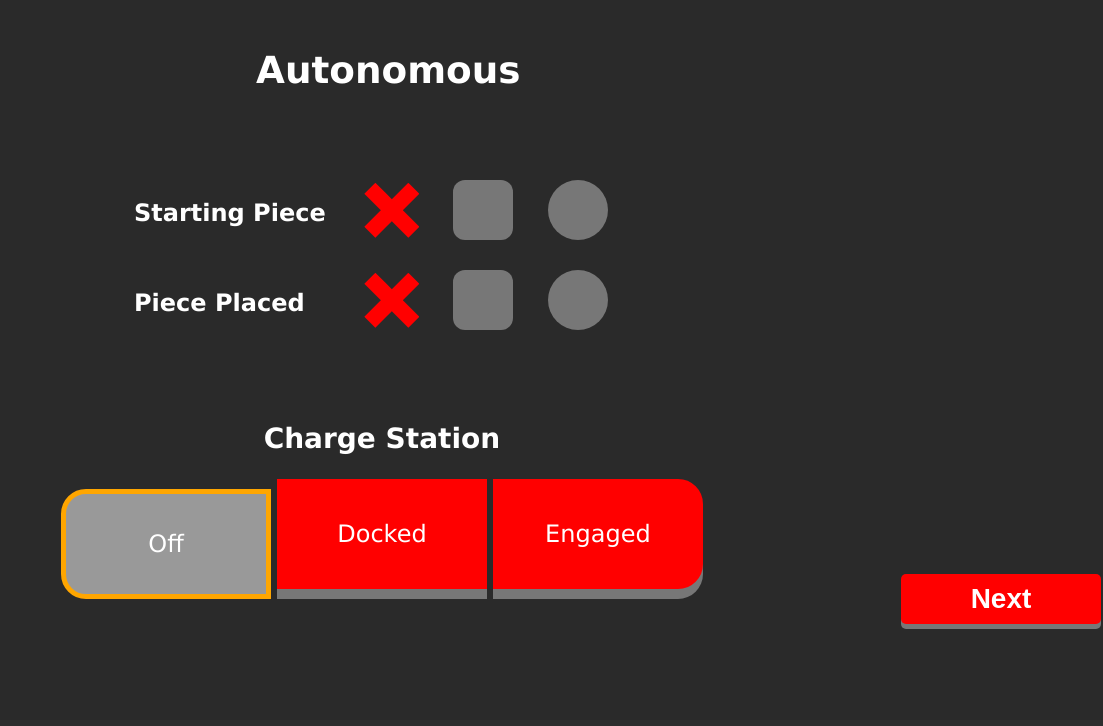
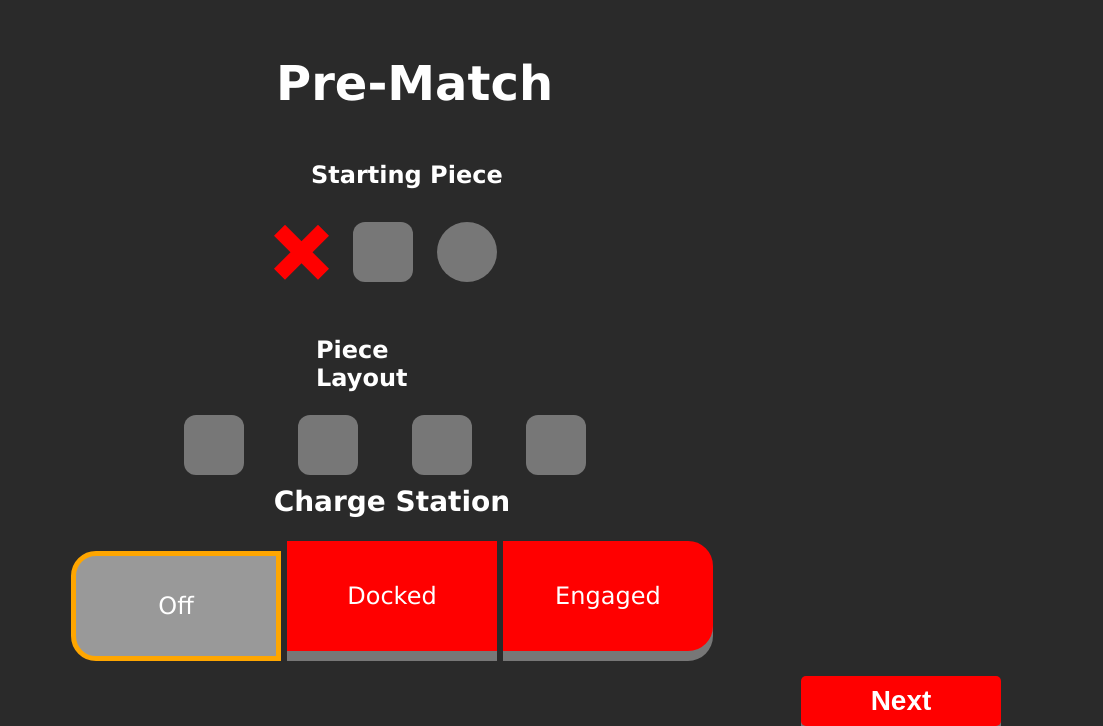
Before and after one commit to cavineers/ScoutingApp2023, a Flask app: template templates/2023/auto.html in a window 1480 px wide. Shown: the part 80-806 px from the top of the page, without its empty margins (377-1480 px from the left). Before the commit the page ends 709 px from the top, so only its background shows below. Run offline with Flask 2, Linux system fonts and the light colour scheme; the template is opened without the code that fills it, so the values that code supplies are empty.

Commit message:
finished prematch
prematch page ois done excluding eht laout butons and backedn

```diff
--- a/static/2023/css/auto.css
+++ b/static/2023/css/auto.css
@@ -1,32 +1,64 @@
+.node-hybrid {
+    height: 60px;
+    width: 60px;
+    background-color: #777;
+    border-radius: 20%;
+    margin-right: 50px;
+    border-style: none;
+    align-items: center;
+}
+
 .auto {
-    margin-left: 500px;
+    margin-left: 300px;
 }
 
 .auto h1{
-    margin-left: 125px;
+    margin-left: 345px;
+    margin-bottom: 50px;
+    font-size: 48px;
 }
 
-.autorad {
-    margin-top: 75px;
-    height: 150px;
-    width: 500px;
+.start {
+    margin-top: 10px;
+    margin-left: 330px;
+    height: 50px;
+    width: 300px;
+}
+
+.start h2 {
     font-size: 24px;
     font-weight: bold;
+    margin-top: 50px;
+    margin-left: 50px;
 }
 
-.autorad label {
+.start label {
     position: relative;
 }
 
-.autorad label input {
+.start label input {
     display: none;
 }
 
-.autorad label span {
+.start label span {
     position: relative;
     text-align: center;
     display: inline-block;
     font-size: 24px;
+}
+
+.layout {
+    margin-top: 10px;
+    margin-left: 250px;
+    height: 50px;
+    width: 300px;
+}
+
+.layout h2 {
+    font-size: 24px;
+    font-weight: bold;
+    margin-top: 125px;
+    margin-left: 135px;
 }
 
 .none {
@@ -39,8 +71,9 @@
     border-radius: 20%;
     align-items: center;
     clip-path: polygon(20% 0%, 0% 20%, 30% 50%, 0% 80%, 20% 100%, 50% 70%, 80% 100%, 100% 80%, 70% 50%, 100% 20%, 80% 0%, 50% 30%);
+
 }
-.autorad label input:checked ~ span.none{background-color: #ff0000;}
+.start label input:checked ~ span.none{background-color: #ff0000;}
 
 .cube {
     height: 40px;
@@ -52,7 +85,7 @@
     border-radius: 20%;
     align-items: center;
 }
-.autorad label input:checked ~ span.cube{background-color: #b0f;}
+.start label input:checked ~ span.cube{background-color: #b0f;}
 
 .cone {
     height: 40px;
@@ -64,12 +97,12 @@
     border-radius: 100%;
     align-items: center;
 }
-.autorad label input:checked ~ span.cone{background-color: #ff0;}
+.start label input:checked ~ span.cone{background-color: #ff0;}
 
 .charge {
     position: absolute;
-    margin-top: 50px;
-    margin-left: 430px;
+    margin-top: 75px;
+    margin-left: 440px;
     text-align: center;
 }
 
@@ -148,7 +181,7 @@
   font-size: 16px;
   border-radius: 5px;
   box-shadow: 0 5px #777;
-  transform: translate(1270px, 225px);
+  transform: translate(1170px, 290px);
 }
 
 .next span {
@@ -165,7 +198,7 @@
 .next:active {
   background-color: #cf0000;
   box-shadow: 0 0px #666;
-  transform: translate(1270px, 230px);
+  transform: translate(1170px, 300px);
 }
 
 .next span:after {
--- a/templates/2023/auto.html
+++ b/templates/2023/auto.html
@@ -9,11 +9,12 @@
 {% block contents %}
 <div>
     <div class="auto">
-        <h1>Autonomous</h1>
-        <table class="autorad">
+        <h1>Pre-Match</h1>
+        <div class="start">
+            <h2>Starting Piece</h2>
+            <table>
                 <tbody>
                     <tr>
-                    <td><p>Starting Piece</p></td>
                         <td>
                             <label>
                                 <input type="radio" id="startNone" name="start" value="startNone" checked>
@@ -33,29 +34,22 @@
                             </label>
                         </td>
                     </tr>
+                </tbody>
+            </table>
+        </div>
+        <div class="layout">
+            <h2>Piece Layout</h2>
+            <table>
+                <tbody>
                     <tr>
-                    <td><p>Piece Placed</p></td>
-                    <td>
-                        <label>
-                            <input type="radio" id="placedNone" name="placed" value="placedNone" checked>
-                            <span class="none">
-                        </label>
-                    </td>
-                    <td>
-                        <label>
-                            <input type="radio" id="placedCube" name="placed" value="placedCube">
-                            <span class="cube">
-                        </label>
-                    </td>
-                    <td>
-                        <label>
-                            <input  type="radio" id="placedCone" name="placed">
-                            <span class="cone">
-                        </label>
-                    </td>
+                        <td><button class="node-hybrid"></button></td>
+                        <td><button class="node-hybrid"></button></td>
+                        <td><button class="node-hybrid"></button></td>
+                        <td><button class="node-hybrid"></button></td>
                     </tr>
                 </tbody>
             </table>
+        </div>
     </div>
     <div class="charge">
         <h2>Charge Station</h2>
```
Lines whose indentation alone changed are shown as unchanged.
